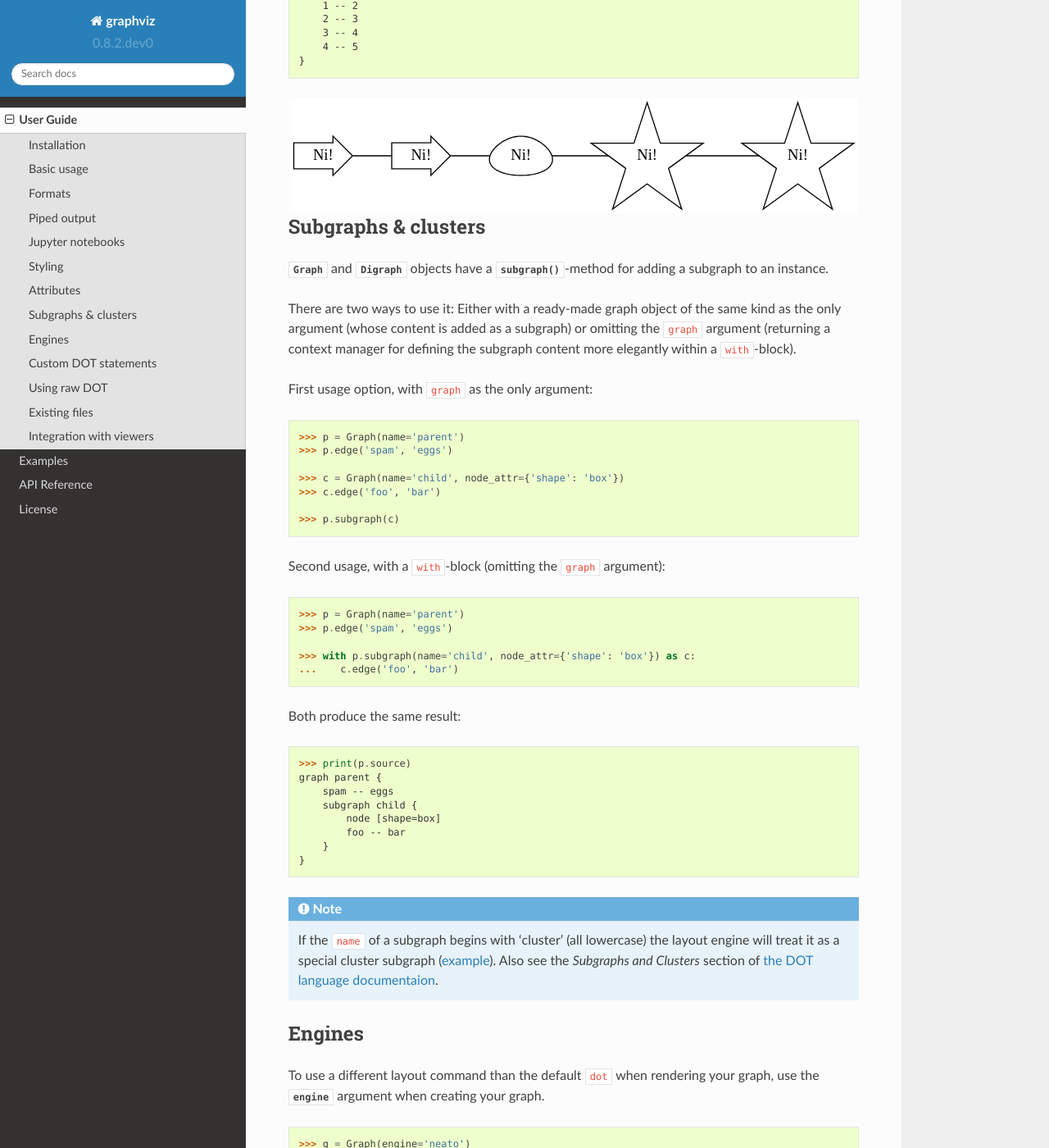
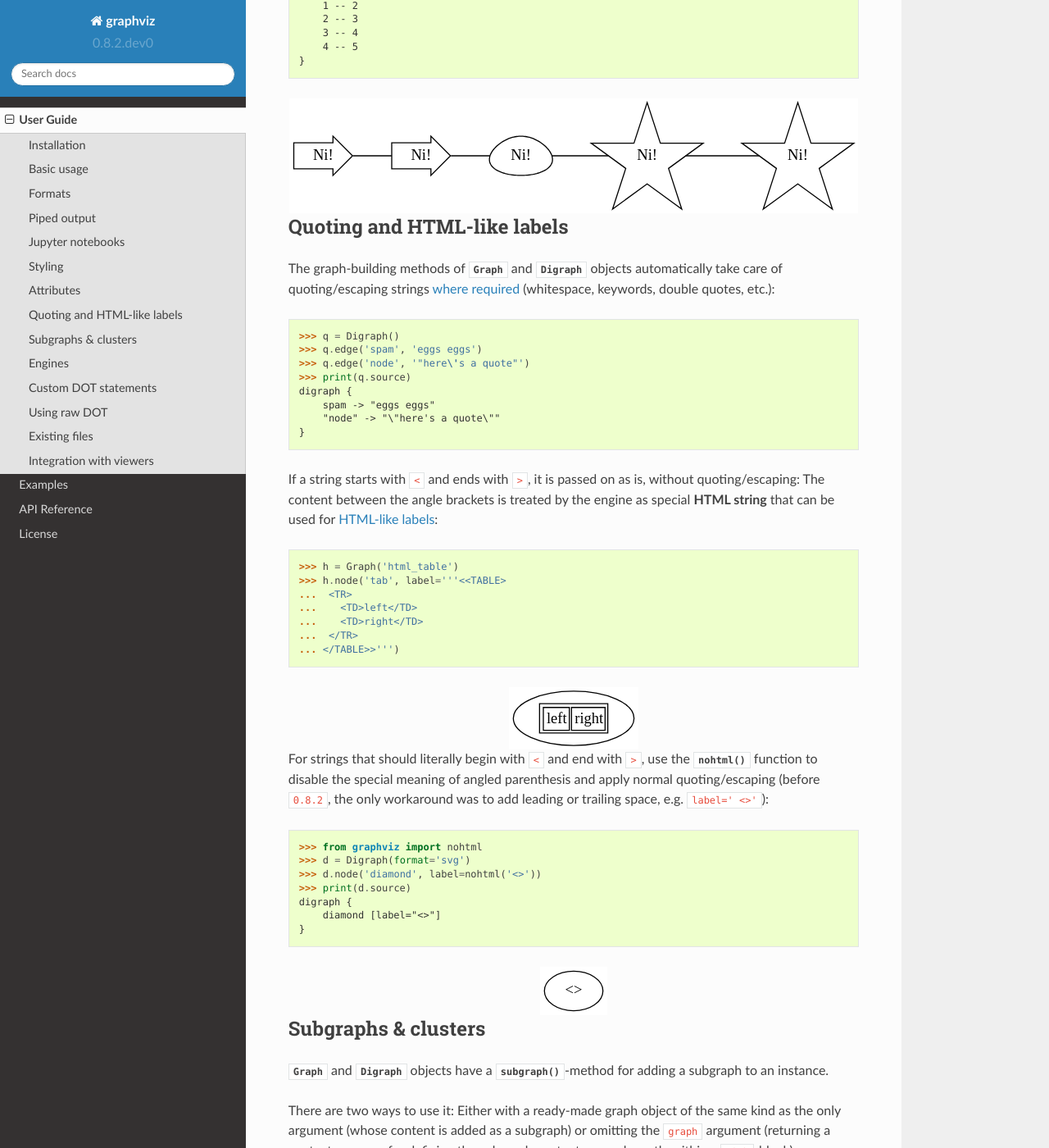
Before and after one commit to xflr6/graphviz, a Sphinx documentation site: the page built from docs/manual.rst, in a window 1280 px wide and 1400 px high, scrolled down 4729 px. Shown: the whole window at 82% size. Built offline with Sphinx 7.4.7 and the Read the Docs theme 2.0.0, drawn with Linux system fonts in a browser that asks for light colours; the version number is read from the project's files by our own code; some of the changed text lies outside the part shown.

Commit message:
add nohtml() to support labels of the form '<...>', fixes #47

```diff
--- a/docs/api.rst
+++ b/docs/api.rst
@@ -69,3 +69,5 @@ Other
    :annotation:
 
 .. autofunction:: graphviz.version
+
+.. autofunction:: graphviz.nohtml
--- a/docs/manual.rst
+++ b/docs/manual.rst
@@ -260,6 +260,60 @@ key-value pairs targeting the current (sub-)graph (e.g. for ``rankdir``,
     :align: center
 
 
+Quoting and HTML-like labels
+----------------------------
+
+The graph-building methods of :class:`.Graph` and :class:`.Digraph` objects
+automatically take care of quoting/escaping strings `where required <DOT_>`_
+(whitespace, keywords, double quotes, etc.):
+
+.. code:: python
+
+    >>> q = Digraph()
+    >>> q.edge('spam', 'eggs eggs')
+    >>> q.edge('node', '"here\'s a quote"')
+    >>> print(q.source)  # doctest: +NORMALIZE_WHITESPACE
+    digraph {
+        spam -> "eggs eggs"
+        "node" -> "\"here's a quote\""
+    }
+
+If a string starts with ``<`` and ends with ``>``, it is passed on as is,
+without quoting/escaping: The content between the angle brackets is treated by
+the engine as special **HTML string** that can be used for `HTML-like labels`_:
+
+.. code:: python
+
+    >>> h = Graph('html_table')
+    >>> h.node('tab', label='''<<TABLE>
+    ...  <TR>
+    ...    <TD>left</TD>
+    ...    <TD>right</TD>
+    ...  </TR>
+    ... </TABLE>>''')
+
+.. image:: _static/html_table.svg
+    :align: center
+
+For strings that should literally begin with ``<`` and end with ``>``, use the
+:func:`.nohtml` function to disable the special meaning of angled parenthesis
+and apply normal quoting/escaping (before ``0.8.2``, the only workaround was to
+add leading or trailing space, e.g. ``label=' <>'``):
+
+.. code:: python
+
+    >>> from graphviz import nohtml
+    >>> d = Digraph(format='svg')
+    >>> d.node('diamond', label=nohtml('<>'))
+    >>> print(d.source)  # doctest: +NORMALIZE_WHITESPACE
+    digraph {
+        diamond [label="<>"]
+    }
+
+.. image:: _static/diamond.svg
+    :align: center
+
+
 .. _subgraphs:
 
 Subgraphs & clusters
@@ -313,7 +367,7 @@ Both produce the same result:
     If the ``name`` of a subgraph begins with 'cluster' (all lowercase) the
     layout engine will treat it as a special cluster subgraph
     (:ref:`example <cluster.py>`). Also see the `Subgraphs and Clusters`
-    section of `the DOT language documentaion <DOT_>`_.
+    section of `the DOT language documentation <DOT_>`_.
 
 
 Engines
@@ -459,6 +513,7 @@ cycles.
 .. _DOT: https://www.graphviz.org/doc/info/lang.html
 .. _output file format: https://www.graphviz.org/doc/info/output.html
 .. _appearance: https://www.graphviz.org/doc/info/attrs.html
+.. _HTML-like labels: https://graphviz.gitlab.io/_pages/doc/info/shapes.html#html
 
 .. _Jupyter notebook: https://jupyter.org
 .. _notebook.ipynb: https://github.com/xflr6/graphviz/blob/master/examples/notebook.ipynb
--- a/graphviz/__init__.py
+++ b/graphviz/__init__.py
@@ -26,11 +26,13 @@ digraph {
 
 from .dot import Graph, Digraph
 from .files import Source
+from .lang import nohtml
 from .backend import render, pipe, version, view, ENGINES, FORMATS, ExecutableNotFound
 
 __all__ = [
     'Graph', 'Digraph',
     'Source',
+    'nohtml',
     'render', 'pipe', 'version', 'view',
     'ENGINES', 'FORMATS',
     'ExecutableNotFound',
```
Also changed, not shown: docs/_static/diamond.svg (added), docs/_static/html_table.svg (added), 4 other files.
